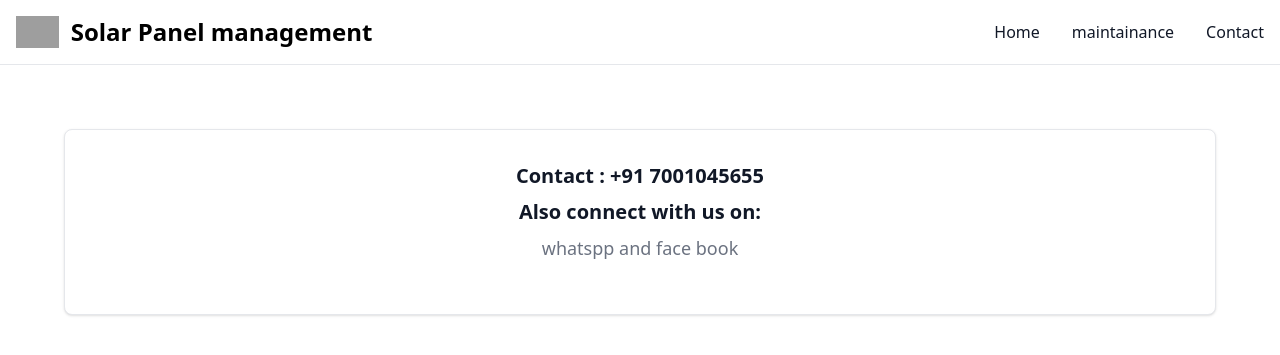
After one commit to NaguleshN/EC, a Django app: template app/templates/contact.html in a window 1280 px wide. The commit adds this page. Shown: the top 355 px of the page. Run offline with Django 3.2, Linux system fonts and the light colour scheme; the template is opened without the code that fills it, so the values that code supplies are empty; some libraries are stand-ins or nearby versions; grey boxes are pictures that could not be loaded.

Commit message:
patch update 2

```diff
--- a/app/templates/base.html
+++ b/app/templates/base.html
@@ -27,14 +27,14 @@
           <li>
             <a href="{% url 'home' %}" class="block py-2 px-3 text-gray-900 rounded hover:bg-gray-100 md:hover:bg-transparent md:border-0 md:hover:text-blue-700 md:p-0 dark:text-white md:dark:hover:text-blue-500 dark:hover:bg-gray-700 dark:hover:text-white md:dark:hover:bg-transparent">Home</a>
           </li>
-          <li>
+          {% comment %} <li>
             <a href="#" class="block py-2 px-3 text-gray-900 rounded hover:bg-gray-100 md:hover:bg-transparent md:border-0 md:hover:text-blue-700 md:p-0 dark:text-white md:dark:hover:text-blue-500 dark:hover:bg-gray-700 dark:hover:text-white md:dark:hover:bg-transparent">About</a>
-          </li>
+          </li> {% endcomment %}
           <li>
             <a href="#" class="block py-2 px-3 text-gray-900 rounded hover:bg-gray-100 md:hover:bg-transparent md:border-0 md:hover:text-blue-700 md:p-0 dark:text-white md:dark:hover:text-blue-500 dark:hover:bg-gray-700 dark:hover:text-white md:dark:hover:bg-transparent">maintainance</a>
           </li>
           <li>
-            <a href="#" class="block py-2 px-3 text-gray-900 rounded hover:bg-gray-100 md:hover:bg-transparent md:border-0 md:hover:text-blue-700 md:p-0 dark:text-white md:dark:hover:text-blue-500 dark:hover:bg-gray-700 dark:hover:text-white md:dark:hover:bg-transparent">Contact</a>
+            <a href="{% url 'contact' %}" class="block py-2 px-3 text-gray-900 rounded hover:bg-gray-100 md:hover:bg-transparent md:border-0 md:hover:text-blue-700 md:p-0 dark:text-white md:dark:hover:text-blue-500 dark:hover:bg-gray-700 dark:hover:text-white md:dark:hover:bg-transparent">Contact</a>
           </li>
         </ul>
       </div>
--- /dev/null
+++ b/app/templates/contact.html
@@ -0,0 +1,16 @@
+{% extends 'base.html' %}
+{% block content%}
+<hr>
+
+<div class="flex justify-center m-16">
+    <div class="w-full p-4 text-center bg-white border border-gray-200 rounded-lg shadow sm:p-8 dark:bg-gray-800 dark:border-gray-700">
+
+        <p class="mb-2 text-xl font-bold text-gray-900 dark:text-white">Contact : +91 7001045655</p>
+        <p class="mb-2 text-xl font-bold text-gray-900 dark:text-white">Also connect with us on: </p>
+        <p class="mb-5 text-base text-gray-500 sm:text-lg dark:text-gray-400"><a>whatspp</a> and <a>face book</a></p>
+
+    </div>
+</div>
+
+
+{% endblock %}
--- a/app/urls.py
+++ b/app/urls.py
@@ -10,5 +10,6 @@ urlpatterns = [
     path('enable/<int:id>', views.enable_state, name='enable_state'),
     path('disable/<int:id>', views.disable_state, name='disable_state'),
     path('chart/', views.chart_disp, name='chart_disp'),
+    path('contact/', views.contact, name='contact'),
 
 ]
--- a/app/views.py
+++ b/app/views.py
@@ -23,3 +23,6 @@ def disable_state(request,id):
 
 def chart_disp(request):
     return render(request,"chart.html")
+
+def contact(request):
+    return render(request,"contact.html")
```
Also changed, not shown: db.sqlite3.
